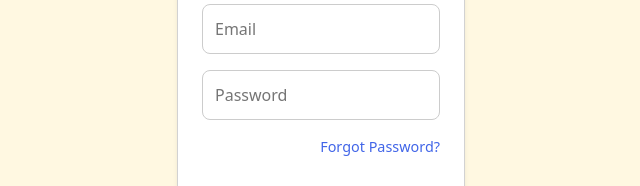
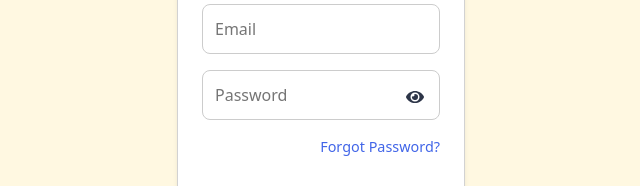
Before and after one commit to shivamup72-dev/CNP, a React (Vite) app: page / in a window 1280 px wide. Shown: the part 304-490 px from the top of the page, without its empty margins (319-959 px from the left). Built offline with nearby package versions, Linux system fonts and the light colour scheme.

Commit message:
added eyeicon for password

```diff
--- a/src/screens/Auth/Login.jsx
+++ b/src/screens/Auth/Login.jsx
@@ -2,6 +2,7 @@ import React, { useState, useEffect } from "react";
 import { useNavigate } from "react-router-dom";
 import { Container, Card, Button, Row, Col } from "react-bootstrap";
 import colors from "../../assets/css/colors.js";
+import { FaEye, FaEyeSlash } from "react-icons/fa";
 
 const Login = () => {
   const navigate = useNavigate();
@@ -9,6 +10,7 @@ const Login = () => {
   const [password, setPassword] = useState("");
   const [error, setError] = useState("");
   const [windowWidth, setWindowWidth] = useState(window.innerWidth);
+  const [showPassword, setShowPassword] = useState(false);
 
   // Track window resize for responsive adjustments
   useEffect(() => {
@@ -141,8 +143,9 @@ const Login = () => {
                 fontSize: responsiveStyles.input.fontSize,
               }}
             />
+            <div style={{ position: "relative" }}>
               <input
-              type="password"
+                type={showPassword ? "text" : "password"}
                 placeholder="Password"
                 value={password}
                 onChange={(e) => setPassword(e.target.value)}
@@ -153,8 +156,28 @@ const Login = () => {
                   border: "1px solid #ccc",
                   borderRadius: "0.5rem",
                   fontSize: responsiveStyles.input.fontSize,
+                  paddingRight: "2.5rem",
                 }}
               />
+              <div
+                onClick={() => setShowPassword(!showPassword)}
+                style={{
+                  position: "absolute",
+                  right: "10px",
+                  top: "27px",
+                  transform: "translateY(-50%)",
+                  cursor: "pointer",
+                  color: colors.primary_black,
+                  display: "flex",
+                  alignItems: "center",
+                  justifyContent: "center",
+                  width: "30px",
+                  height: "30px",
+                }}
+              >
+                {showPassword ? <FaEyeSlash size={18} /> : <FaEye size={18} />}
+              </div>
+            </div>
 
             <div
               style={{
```
Lines whose indentation alone changed are shown as unchanged.
